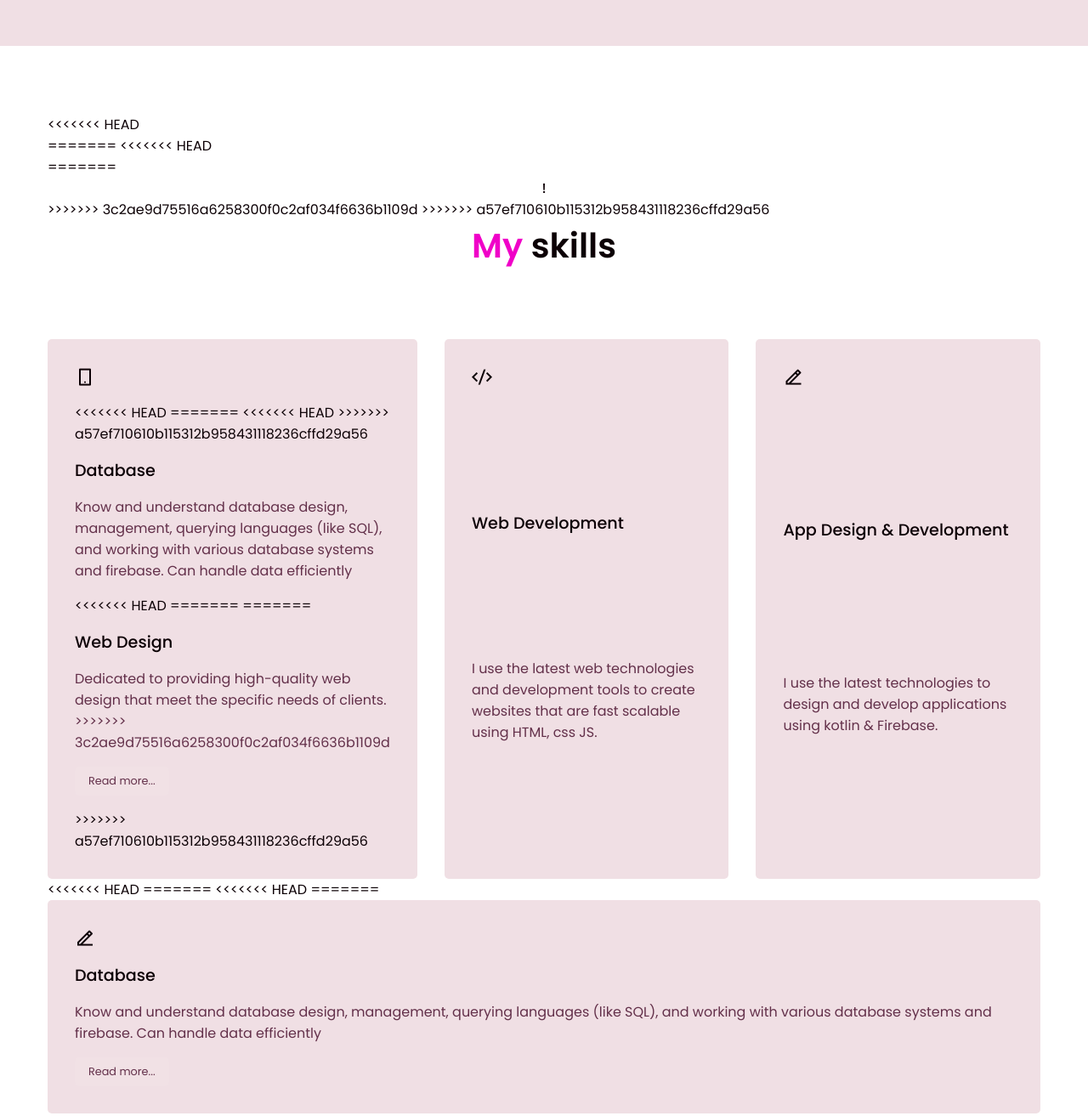
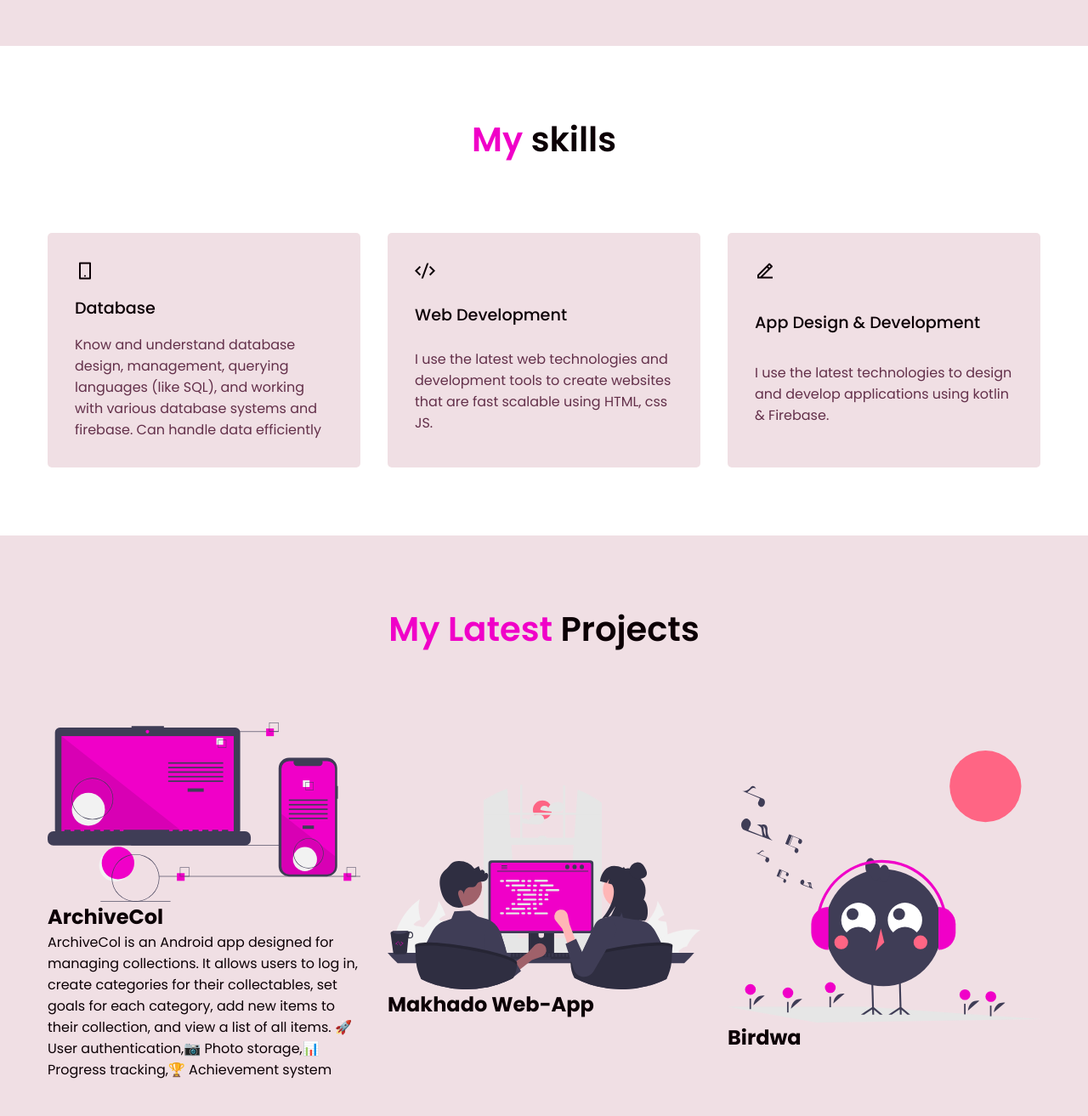
Before and after one commit to Valerietshuma/MyPortfolio, a plain HTML site: page PortF/index.html in a window 1280 px wide. Shown: the part 1280-2593 px from the top of the page at 85% size. Drawn offline with nearby package versions, Linux system fonts and the light colour scheme.

Commit message:
removed not wanted code

```diff
--- a/PortF/index.html
+++ b/PortF/index.html
@@ -57,28 +57,22 @@ I’m thrilled to have you here! As a dedicated software developer,
           </section>
           <section class="Skills">
             <div class="section__container service__container">
-<<<<<<< HEAD
 
               <p class="section__subtitle"></p>
 
 
 
-=======
-<<<<<<< HEAD
+
+
               <p class="section__subtitle"></p>
-=======
-              <p class="section__subtitle">!</p>
->>>>>>> 3c2ae9d75516a6258300f0c2af034f6636b1109d
->>>>>>> a57ef710610b115312b958431118236cffd29a56
+
+              <p class="section__subtitle"></p>
+
               <h2 class="section__title"><span>My</span> skills</h2>
               <div class="service__grid">
                 <div class="service__card">
                   <i class="ri-smartphone-line"></i>
-<<<<<<< HEAD
 
-=======
-<<<<<<< HEAD
->>>>>>> a57ef710610b115312b958431118236cffd29a56
                   <h4>Database</h4>
                   <p>
                     Know and understand database design, management,
@@ -86,19 +80,12 @@ I’m thrilled to have you here! As a dedicated software developer,
                     and working with various database systems and firebase.
                      Can handle data efficiently
                  </p>
-<<<<<<< HEAD
 
 
 
-=======
-=======
-                  <h4>Web Design</h4>
-                  <p>
-                    Dedicated to providing high-quality web design that meet the specific needs of clients.
->>>>>>> 3c2ae9d75516a6258300f0c2af034f6636b1109d
-                  </p>
-                  <a href="#" class="read__more">Read more...</a>
->>>>>>> a57ef710610b115312b958431118236cffd29a56
+
+
+
           </div>
 
           <div class="service__card">
@@ -122,25 +109,8 @@ I’m thrilled to have you here! As a dedicated software developer,
           </div>
         </div>
 
-<<<<<<< HEAD
 
 
-
-=======
-<<<<<<< HEAD
-
-=======
-        <div class="service__card">
-            <i class="ri-edit-2-line"></i>
-            <h4>Database </h4>
-            <p>
-              Know and understand database design, management, querying languages (like SQL),
-               and working with various database systems and firebase. Can handle data efficiently
-            </p>
-            <a href="#" class="read__more">Read more...</a>
-          </div>
->>>>>>> 3c2ae9d75516a6258300f0c2af034f6636b1109d
->>>>>>> a57ef710610b115312b958431118236cffd29a56
         </div>
       </div>
     </section>
```
